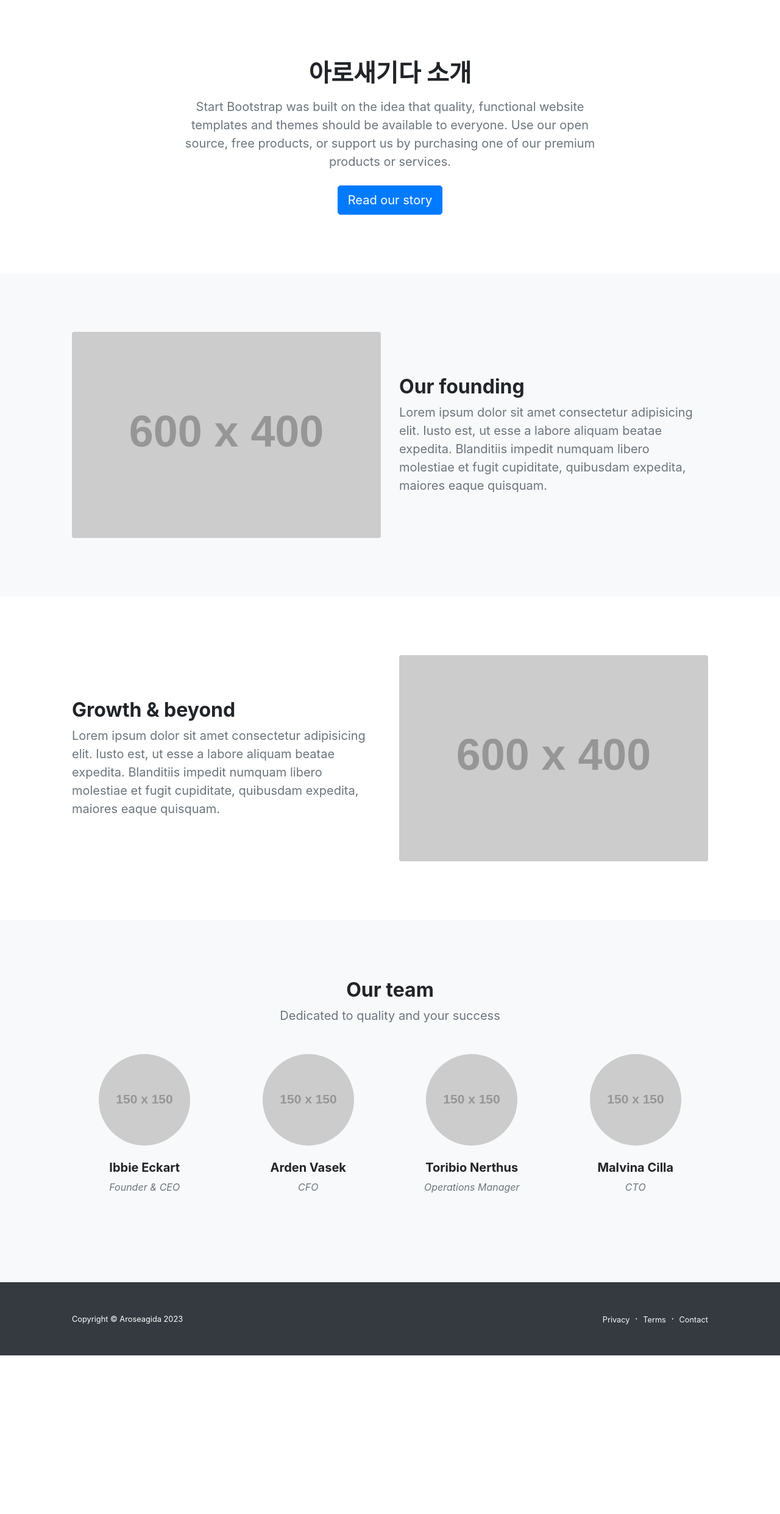
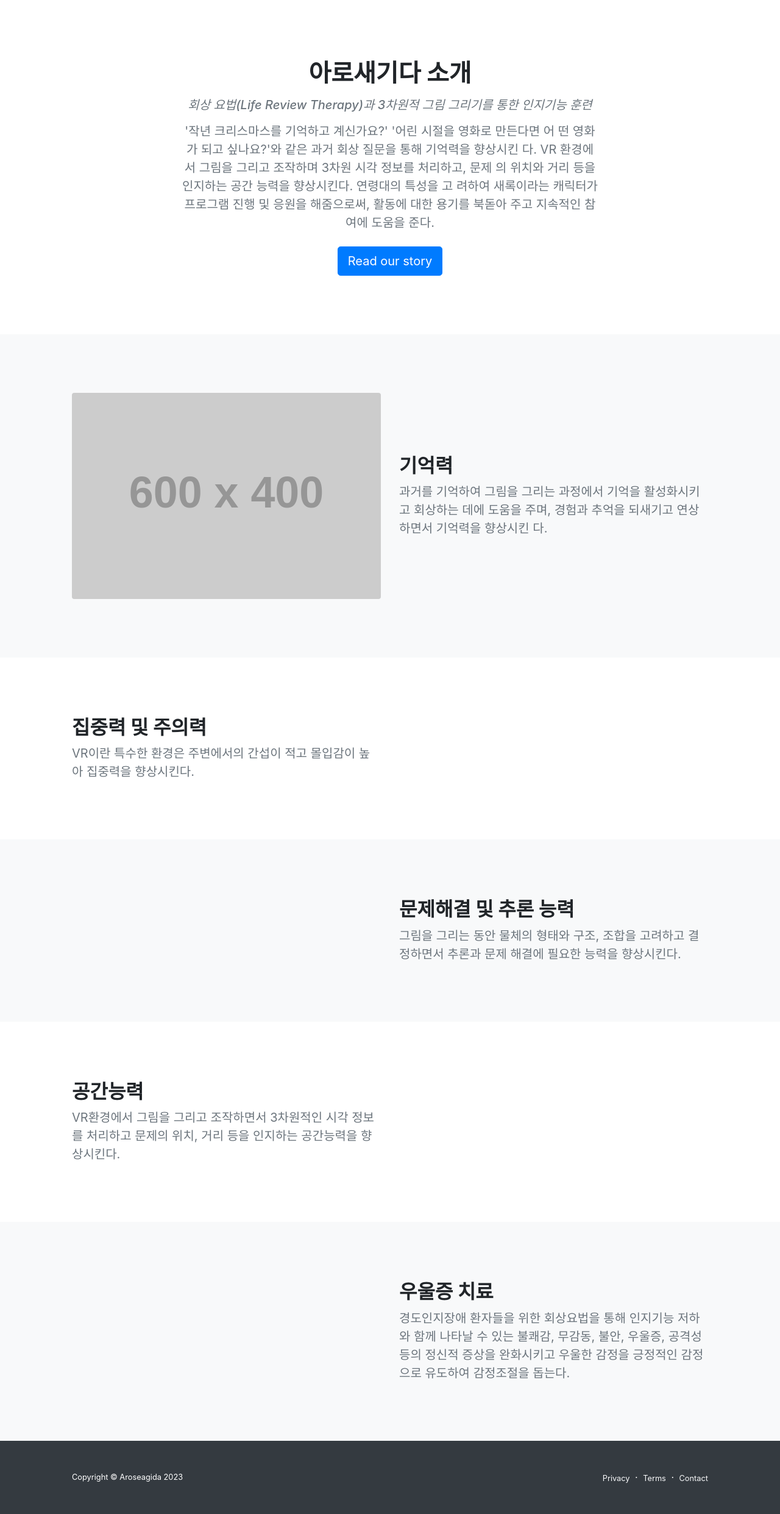
Before and after one commit to sotogito/Aroseagida2023_Django, a Django app: page /company/aroseagida/ in a window 1280 px wide. Shown: the part 56-2538 px from the top of the page at 61% size. Before the commit the page ends 2278 px from the top, so only its background shows below. Run offline with Django 4.2, Linux system fonts and the light colour scheme; grey boxes labelled with a size stand in for pictures from a placeholder-image service; some libraries are stand-ins or nearby versions.

Commit message:
영상촬영 전

```diff
--- a/templates/letters/content_detail.html
+++ b/templates/letters/content_detail.html
@@ -1,6 +1,7 @@
 {% extends 'base.html' %}
 {% block content %}
-<h2>{{ content_list.title }}</h2>
+<h2>{{ content_list.id}}번째 편지</h2>
+<h3>{{ content_list.question_text }}</h3>
 <div>
     {{ content_list.content }}
 </div>
--- a/templates/pages/aroseagida.html
+++ b/templates/pages/aroseagida.html
@@ -6,7 +6,15 @@
             <div class="col-lg-8 col-xxl-6">
                 <div class="text-center my-5">
                     <h1 class="fw-bolder mb-3">아로새기다 소개</h1>
-                    <p class="lead fw-normal text-muted mb-4">Start Bootstrap was built on the idea that quality, functional website templates and themes should be available to everyone. Use our open source, free products, or support us by purchasing one of our premium products or services.</p>
+                    <h5><p class="fst-italic text-muted">회상 요법(Life Review Therapy)과 3차원적 그림 그리기를 통한 인지기능 훈련</p></h5>
+                    <p class="lead fw-normal text-muted mb-4">
+                        '작년 크리스마스를 기억하고 계신가요?' '어린 시절을 영화로 만든다면 어
+                        떤 영화가 되고 싶나요?'와 같은 과거 회상 질문을 통해 기억력을 향상시킨
+                        다. VR 환경에서 그림을 그리고 조작하며 3차원 시각 정보를 처리하고, 문제
+                        의 위치와 거리 등을 인지하는 공간 능력을 향상시킨다. 연령대의 특성을 고
+                        려하여 새록이라는 캐릭터가 프로그램 진행 및 응원을 해줌으로써, 활동에
+                        대한 용기를 북돋아 주고 지속적인 참여에 도움을 준다.
+                    </p>
                     <a class="btn btn-primary btn-lg" href="#scroll-target">Read our story</a>
                 </div>
             </div>
@@ -19,8 +27,10 @@
         <div class="row gx-5 align-items-center">
             <div class="col-lg-6"><img class="img-fluid rounded mb-5 mb-lg-0" src="https://dummyimage.com/600x400/343a40/6c757d" alt="..." /></div>
             <div class="col-lg-6">
-                <h2 class="fw-bolder">Our founding</h2>
-                <p class="lead fw-normal text-muted mb-0">Lorem ipsum dolor sit amet consectetur adipisicing elit. Iusto est, ut esse a labore aliquam beatae expedita. Blanditiis impedit numquam libero molestiae et fugit cupiditate, quibusdam expedita, maiores eaque quisquam.</p>
+                <h2 class="fw-bolder">기억력</h2>
+                <p class="lead fw-normal text-muted mb-0">
+                    과거를 기억하여 그림을 그리는 과정에서 기억을 활성화시키고 회상하는 데에 도움을 주며, 경험과 추억을 되새기고 연상하면서 기억력을 향상시킨 다.
+                </p>
             </div>
         </div>
     </div>
@@ -29,49 +39,55 @@
 <section class="py-5">
     <div class="container px-5 my-5">
         <div class="row gx-5 align-items-center">
-            <div class="col-lg-6 order-first order-lg-last"><img class="img-fluid rounded mb-5 mb-lg-0" src="https://dummyimage.com/600x400/343a40/6c757d" alt="..." /></div>
+            <div class="col-lg-6 order-first order-lg-last"></div>
             <div class="col-lg-6">
-                <h2 class="fw-bolder">Growth &amp; beyond</h2>
-                <p class="lead fw-normal text-muted mb-0">Lorem ipsum dolor sit amet consectetur adipisicing elit. Iusto est, ut esse a labore aliquam beatae expedita. Blanditiis impedit numquam libero molestiae et fugit cupiditate, quibusdam expedita, maiores eaque quisquam.</p>
+                <h2 class="fw-bolder">집중력 및 주의력</h2>
+                <p class="lead fw-normal text-muted mb-0">
+                    VR이란 특수한 환경은 주변에서의 간섭이 적고 몰입감이 높아 집중력을 향상시킨다.
+                </p>
             </div>
         </div>
     </div>
 </section>
-<!-- Team members section-->
-<section class="py-5 bg-light">
+<!-- About section one-->
+<section class="py-5 bg-light" id="scroll-target">
     <div class="container px-5 my-5">
-        <div class="text-center">
-            <h2 class="fw-bolder">Our team</h2>
-            <p class="lead fw-normal text-muted mb-5">Dedicated to quality and your success</p>
+        <div class="row gx-5 align-items-center">
+            <div class="col-lg-6"></div>
+            <div class="col-lg-6">
+                <h2 class="fw-bolder">문제해결 및 추론 능력</h2>
+                <p class="lead fw-normal text-muted mb-0">
+                    그림을 그리는 동안 물체의 형태와 구조, 조합을 고려하고 결정하면서 추론과 문제 해결에 필요한 능력을 향상시킨다.
+                </p>
+            </div>
         </div>
-        <div class="row gx-5 row-cols-1 row-cols-sm-2 row-cols-xl-4 justify-content-center">
-            <div class="col mb-5 mb-5 mb-xl-0">
-                <div class="text-center">
-                    <img class="img-fluid rounded-circle mb-4 px-4" src="https://dummyimage.com/150x150/ced4da/6c757d" alt="..." />
-                    <h5 class="fw-bolder">Ibbie Eckart</h5>
-                    <div class="fst-italic text-muted">Founder &amp; CEO</div>
-                </div>
+    </div>
+</section>
+<!-- About section two-->
+<section class="py-5">
+    <div class="container px-5 my-5">
+        <div class="row gx-5 align-items-center">
+            <div class="col-lg-6 order-first order-lg-last"></div>
+            <div class="col-lg-6">
+                <h2 class="fw-bolder">공간능력</h2>
+                <p class="lead fw-normal text-muted mb-0">
+                    VR환경에서 그림을 그리고 조작하면서 3차원적인 시각 정보를 처리하고 문제의 위치, 거리 등을 인지하는 공간능력을 향상시킨다.
+                </p>
             </div>
-            <div class="col mb-5 mb-5 mb-xl-0">
-                <div class="text-center">
-                    <img class="img-fluid rounded-circle mb-4 px-4" src="https://dummyimage.com/150x150/ced4da/6c757d" alt="..." />
-                    <h5 class="fw-bolder">Arden Vasek</h5>
-                    <div class="fst-italic text-muted">CFO</div>
-                </div>
-            </div>
-            <div class="col mb-5 mb-5 mb-sm-0">
-                <div class="text-center">
-                    <img class="img-fluid rounded-circle mb-4 px-4" src="https://dummyimage.com/150x150/ced4da/6c757d" alt="..." />
-                    <h5 class="fw-bolder">Toribio Nerthus</h5>
-                    <div class="fst-italic text-muted">Operations Manager</div>
-                </div>
-            </div>
-            <div class="col mb-5">
-                <div class="text-center">
-                    <img class="img-fluid rounded-circle mb-4 px-4" src="https://dummyimage.com/150x150/ced4da/6c757d" alt="..." />
-                    <h5 class="fw-bolder">Malvina Cilla</h5>
-                    <div class="fst-italic text-muted">CTO</div>
-                </div>
+        </div>
+    </div>
+</section>
+<!-- About section one-->
+<section class="py-5 bg-light" id="scroll-target">
+    <div class="container px-5 my-5">
+        <div class="row gx-5 align-items-center">
+            <div class="col-lg-6"></div>
+            <div class="col-lg-6">
+                <h2 class="fw-bolder">우울증 치료</h2>
+                <p class="lead fw-normal text-muted mb-0">
+                    경도인지장애 환자들을 위한 회상요법을 통해 인지기능 저하와 함께 나타날 수 있는 불쾌감, 무감동, 불안, 우울증, 공격성 등의 정신적 증상을 완화시키고 우울한 감정을 긍정적인 감정으로 유도하여 감정조절을 돕는다.
+
+                </p>
             </div>
         </div>
     </div>
```
Also changed, not shown: templates/pages/adventure.html (+38 -1 lines).
